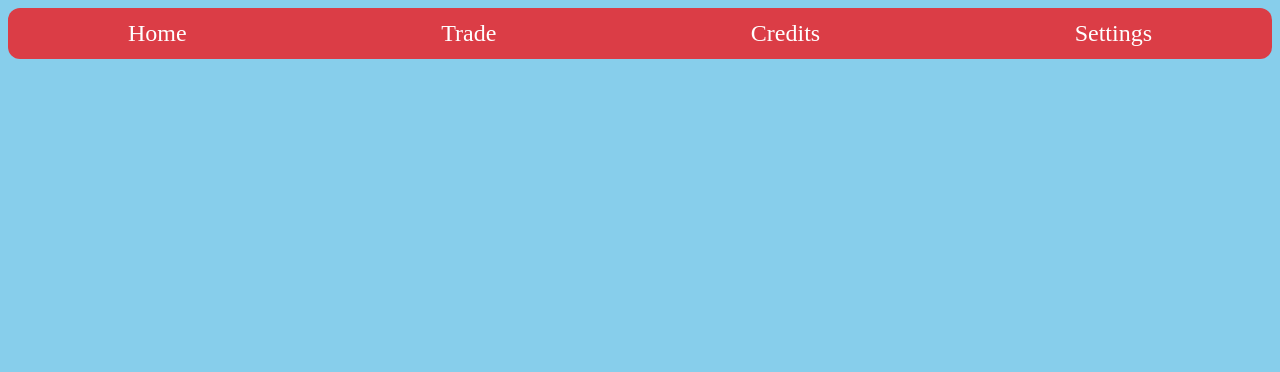
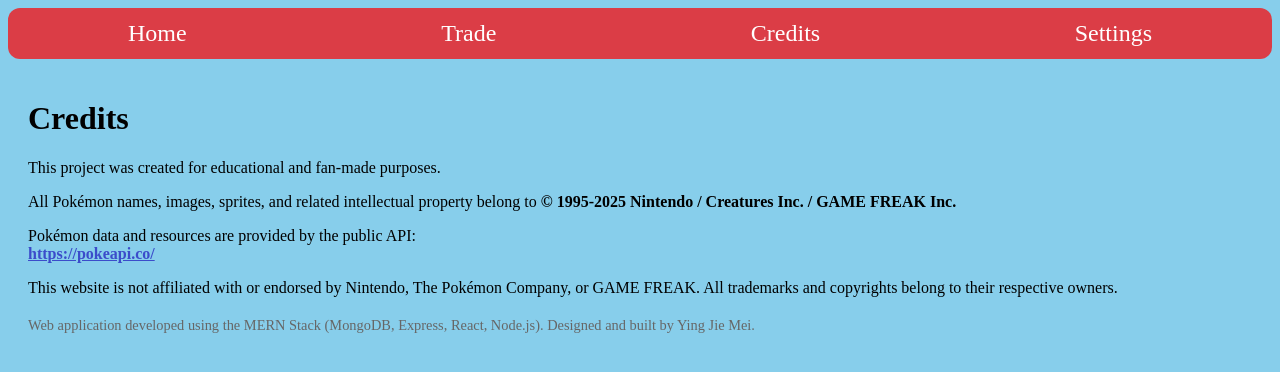
Before and after one commit to jackyx00/Capstone, a React app in the folder frontend/: page /credits in a window 1280 px wide. Shown: the top 372 px of the page. Built offline with nearby package versions, Linux system fonts and the light colour scheme; the HTML template or start-up script is replaced by a standard one.

Commit message:
added credits section

```diff
--- a/frontend/src/App.jsx
+++ b/frontend/src/App.jsx
@@ -1,9 +1,10 @@
 import { useEffect } from "react";
-import { Route, Routes } from "react-router"
-import Nav from "./components/Nav"
-import Homepage from "./pages/Homepage"
-import Trade from "./pages/Trade"
-import './styles.css'
+import { Route, Routes } from "react-router";
+import Nav from "./components/Nav";
+import Homepage from "./pages/Homepage";
+import Trade from "./pages/Trade";
+import Credits from "./pages/Credits";
+import "./styles.css";
 
 function App() {
   // useEffect(() => {
@@ -21,13 +22,13 @@
       <Nav />
       <Routes>
         {/* homepage */}
-          <Route path="/" element={<Homepage />}/>
+        <Route path="/" element={<Homepage />} />
         {/* marketplace */}
-          <Route path="/trade" element={<Trade />}/>
+        <Route path="/trade" element={<Trade />} />
         {/* credits */}
-          <Route path="/credits"/>
+        <Route path="/credits" element={<Credits />} />
         {/* settings */}
-          <Route path="/settings"/>
+        <Route path="/settings" />
       </Routes>
     </div>
   );
--- /dev/null
+++ b/frontend/src/pages/Credits.jsx
@@ -0,0 +1,40 @@
+function Credits() {
+  return (
+    <div className="Header">
+      <h1>Credits</h1>
+      <p>This project was created for educational and fan-made purposes. </p>
+      <p>
+        All Pokémon names, images, sprites, and related intellectual property
+        belong to
+        <strong>
+          {" "}
+          © 1995-2025 Nintendo / Creatures Inc. / GAME FREAK Inc.
+        </strong>
+      </p>
+
+      <p>
+        Pokémon data and resources are provided by the public API:
+        <br />
+        <a
+          href="https://pokeapi.co/"
+          style={{ color: "#3b4cca", fontWeight: "bold" }}
+        >
+          https://pokeapi.co/
+        </a>
+      </p>
+
+      <p>
+        This website is not affiliated with or endorsed by Nintendo, The Pokémon
+        Company, or GAME FREAK. All trademarks and copyrights belong to their
+        respective owners.
+      </p>
+
+      <p style={{ marginTop: "20px", fontSize: "0.9em", color: "#666" }}>
+        Web application developed using the MERN Stack (MongoDB, Express, React,
+        Node.js). Designed and built by Ying Jie Mei.
+      </p>
+    </div>
+  );
+}
+
+export default Credits;
--- a/frontend/src/pages/Homepage.jsx
+++ b/frontend/src/pages/Homepage.jsx
@@ -1,6 +1,6 @@
 import { useEffect, useState } from "react";
 
-function Homepage(props) {
+function Homepage() {
   const [trades, setTrades] = useState([]);
 
   useEffect(() => {
```
Lines whose indentation alone changed are shown as unchanged.
